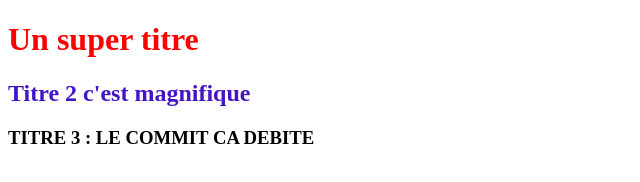
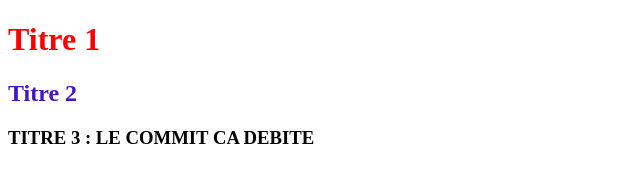
Before and after one commit to antoineskt/Premierprojet, a plain HTML site: page index.html in a window 1280 px wide. Shown: the whole page, without its empty margins (0-640 px from the left). Drawn offline with Linux system fonts and the light colour scheme.

Commit message:
modification des titres

```diff
--- a/index.html
+++ b/index.html
@@ -5,8 +5,8 @@
    <link rel="stylesheet" type="text/css" href="styles.css">
 </head>
 <body>
-   <h1>Un super titre</h1>
-   <h2>Titre 2 c'est magnifique</h2>
+   <h1>Titre 1</h1>
+   <h2>Titre 2 </h2>
    <h3>TITRE 3 : LE COMMIT CA DEBITE</h3>
 </body>
 </html>
```
